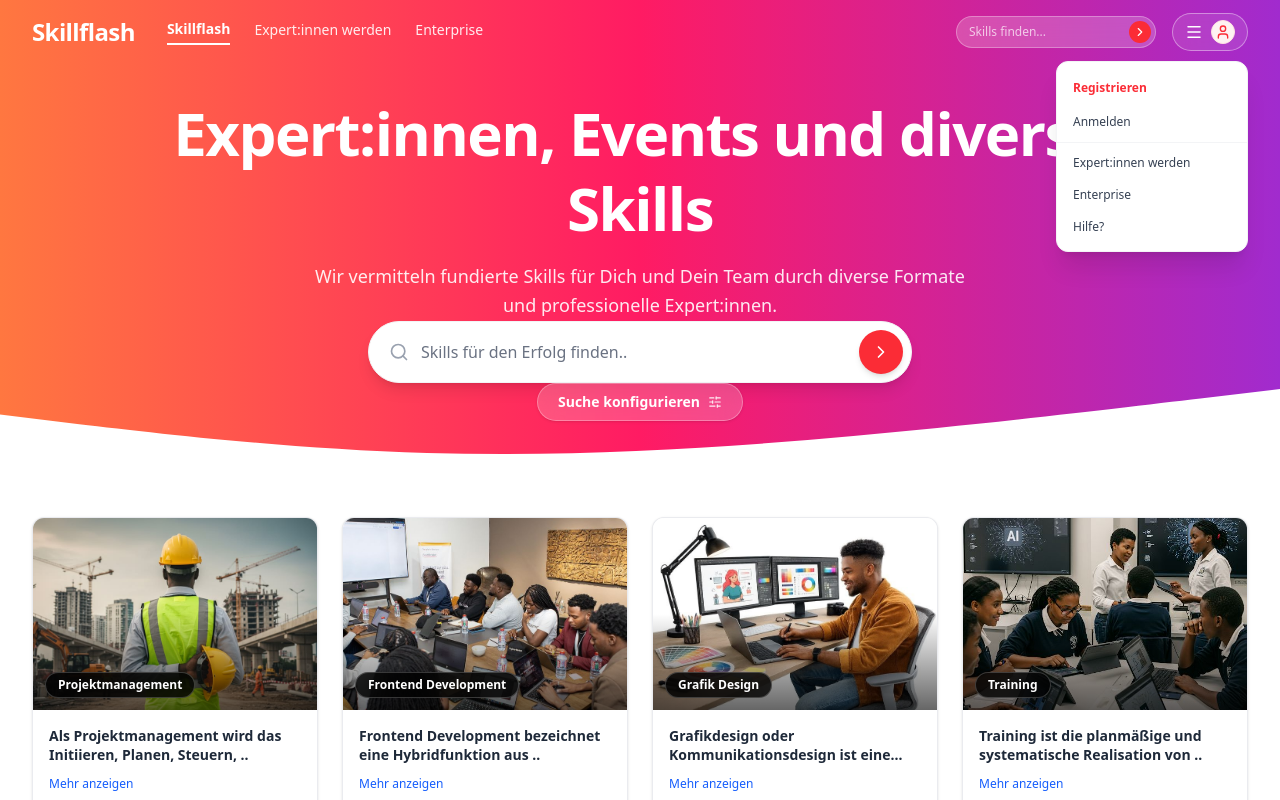
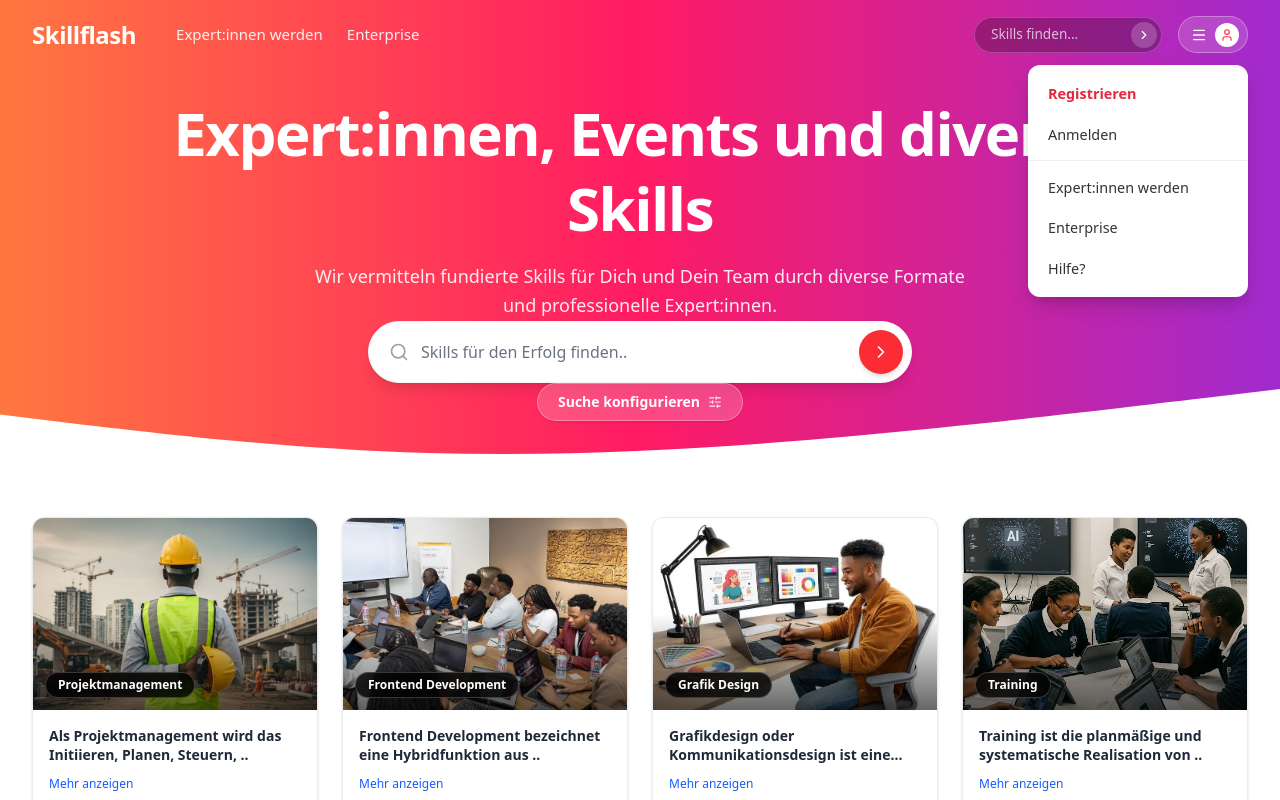
Before and after one commit to HANSLAY108/Suchst-Du-Expertise, a Next.js app: page / in a window 1280 px wide. Both pictures are taken after a click on the button 1210 px from the left and 32 px from the top of the page. Shown: the top 800 px of the page. Built offline with nearby package versions, Linux system fonts and the light colour scheme.

Commit message:
Milestone 2: Refactor Header component with global CSS and popover dropdown menu

```diff
--- a/src/section/Header/Header.section.tsx
+++ b/src/section/Header/Header.section.tsx
@@ -1,61 +1,80 @@
-import styles from "./header.module.css";
+"use client";
+
 import React, { useState } from "react";
-import { Search, User, Menu, X, ChevronRight } from "lucide-react";
+import { Search, User, Menu, ChevronRight } from "lucide-react";
+import Button from "@/components/ui/Button";
 
 interface HeaderProps {
   transparent?: boolean;
 }
 
 export default function Header({ transparent = false }: HeaderProps) {
-  const [mobileMenuOpen, setMobileMenuOpen] = useState(false);
+  const [menuOpen, setMenuOpen] = useState(false);
 
   return (
-    <header className={transparent ? styles.headerWrapperTransparent : styles.headerWrapper}>
-      <div className={styles.headerContainer}>
-        {/* Left Side: Branding and Desktop Navigation */}
-        <div className={styles.leftSection}>
-          <div className={transparent ? styles.logoTransparent : styles.logo}>Skillflash</div>
-          <nav className={styles.desktopNav}>
-            <a href="#" className={transparent ? styles.navLinkActiveTransparent : styles.navLinkActive}>Skillflash</a>
-            <a href="#" className={transparent ? styles.navLinkTransparent : styles.navLink}>Expert:innen werden</a>
-            <a href="#" className={transparent ? styles.navLinkTransparent : styles.navLink}>Enterprise</a>
+    <header className="header-wrapper">
+      <div className="header-container">
+        {/* Left Side: Logo & Desktop Navigation */}
+        <div className="header-brand-nav">
+          <a href="#" className="header-logo">
+            Skillflash
+          </a>
+          <nav className="header-nav hidden md:flex">
+            <a href="#" className="header-nav-link">
+              Expert:innen werden
+            </a>
+            <a href="#" className="header-nav-link">
+              Enterprise
+            </a>
           </nav>
         </div>
 
-        {/* Right Side: Quick Search & Profile Controls */}
-        <div className={styles.rightSection}>
-          <div className={transparent ? styles.miniSearchTransparent : styles.miniSearch}>
+        {/* Right Side: Quick Search & Profile Menu Toggle */}
+        <div className="header-right">
+          {/* Mini Search Bar Pill */}
+          <div className="header-mini-search">
             <input
               type="text"
               placeholder="Skills finden..."
-              className={transparent ? styles.miniSearchInputTransparent : styles.miniSearchInput}
+              className="header-mini-search-input"
             />
-            <button className={styles.miniSearchBtn} aria-label="Suche">
-              <ChevronRight size={14} className="text-white" />
+            <button className="header-mini-search-btn" aria-label="Suche">
+              <ChevronRight size={14} />
             </button>
           </div>
 
-          <div className={styles.userMenuWrapper}>
+          {/* User Profile / Menu Pill Toggle */}
+          <div className="header-user-menu">
             <button
-              className={transparent ? styles.menuToggleBtnTransparent : styles.menuToggleBtn}
-              onClick={() => setMobileMenuOpen(!mobileMenuOpen)}
+              className="header-menu-pill"
+              onClick={() => setMenuOpen(!menuOpen)}
               aria-label="Menü öffnen"
             >
-              <Menu size={18} className={transparent ? "text-white" : "text-gray-700"} />
-              <div className={styles.avatarIcon}>
-                <User size={16} className="text-red-500" />
+              <Menu size={16} className="text-white" />
+              <div className="header-menu-avatar">
+                <User size={14} className="text-[#ff334b]" />
               </div>
             </button>
 
-            {/* Dropdown Menu */}
-            {mobileMenuOpen && (
-              <div className={styles.dropdownMenu}>
-                <a href="#" className={styles.dropdownItemHighlight}>Registrieren</a>
-                <a href="#" className={styles.dropdownItem}>Anmelden</a>
-                <hr className={styles.dropdownDivider} />
-                <a href="#" className={styles.dropdownItem}>Expert:innen werden</a>
-                <a href="#" className={styles.dropdownItem}>Enterprise</a>
-                <a href="#" className={styles.dropdownItem}>Hilfe?</a>
+            {/* Popover Dropdown Menu */}
+            {menuOpen && (
+              <div className="header-popover-dropdown">
+                <a href="#" className="dropdown-item dropdown-item-highlight">
+                  Registrieren
+                </a>
+                <a href="#" className="dropdown-item">
+                  Anmelden
+                </a>
+                <hr className="dropdown-divider" />
+                <a href="#" className="dropdown-item">
+                  Expert:innen werden
+                </a>
+                <a href="#" className="dropdown-item">
+                  Enterprise
+                </a>
+                <a href="#" className="dropdown-item">
+                  Hilfe?
+                </a>
               </div>
             )}
           </div>
--- a/src/section/Header/header.module.css
+++ /dev/null
@@ -1,101 +0,0 @@
-@reference "../../app/globals.css";
-
-.headerWrapper {
-  @apply w-full bg-white shadow-sm sticky top-0 z-50 transition-all duration-200;
-}
-
-.headerContainer {
-  @apply max-w-7xl mx-auto px-4 sm:px-6 lg:px-8 h-16 flex items-center justify-between;
-}
-
-.leftSection {
-  @apply flex items-center gap-8;
-}
-
-.logo {
-  @apply text-xl sm:text-2xl font-black text-purple-900 tracking-tight cursor-pointer;
-}
-
-.desktopNav {
-  @apply hidden md:flex items-center gap-6 text-sm font-medium;
-}
-
-.navLinkActive {
-  @apply text-purple-700 font-bold border-b-2 border-purple-700 pb-1;
-}
-
-.navLink {
-  @apply text-gray-700 hover:text-purple-700 transition-colors pb-1;
-}
-
-.rightSection {
-  @apply flex items-center gap-3 sm:gap-4;
-}
-
-.miniSearch {
-  @apply hidden sm:flex items-center bg-gray-100 rounded-full pl-3 pr-1 py-1 border border-gray-200 focus-within:border-purple-500 focus-within:ring-1 focus-within:ring-purple-500 transition-all;
-}
-
-.miniSearchInput {
-  @apply bg-transparent text-xs text-gray-800 placeholder-gray-400 outline-none w-24 md:w-32 lg:w-40;
-}
-
-.miniSearchBtn {
-  @apply bg-red-500 hover:bg-red-600 rounded-full p-1 flex items-center justify-center transition-colors;
-}
-
-.userMenuWrapper {
-  @apply relative;
-}
-
-.menuToggleBtn {
-  @apply flex items-center gap-2 border border-gray-300 rounded-full py-1.5 px-3 hover:shadow-md transition-shadow bg-white;
-}
-
-.avatarIcon {
-  @apply w-6 h-6 rounded-full bg-red-50 flex items-center justify-center border border-red-100;
-}
-
-.headerWrapperTransparent {
-  @apply w-full bg-transparent sticky top-0 z-50 transition-all duration-200;
-}
-
-.logoTransparent {
-  @apply text-xl sm:text-2xl font-black text-white tracking-tight cursor-pointer;
-}
-
-.navLinkActiveTransparent {
-  @apply text-white font-bold border-b-2 border-white pb-1;
-}
-
-.navLinkTransparent {
-  @apply text-white/90 hover:text-white transition-colors pb-1;
-}
-
-.miniSearchTransparent {
-  @apply hidden sm:flex items-center bg-white/20 backdrop-blur-md rounded-full pl-3 pr-1 py-1 border border-white/30 transition-all;
-}
-
-.miniSearchInputTransparent {
-  @apply bg-transparent text-xs text-white placeholder-white/70 outline-none w-24 md:w-32 lg:w-40;
-}
-
-.menuToggleBtnTransparent {
-  @apply flex items-center gap-2 border border-white/40 rounded-full py-1.5 px-3 hover:bg-white/10 transition-colors bg-white/10 backdrop-blur-md;
-}
-
-.dropdownMenu {
-  @apply absolute right-0 top-12 w-48 bg-white rounded-xl shadow-xl border border-gray-100 py-2 flex flex-col z-50 text-xs font-medium text-left transition-all duration-150;
-}
-
-.dropdownItemHighlight {
-  @apply px-4 py-2.5 text-red-500 font-bold hover:bg-red-50 transition-colors;
-}
-
-.dropdownItem {
-  @apply px-4 py-2 text-gray-700 hover:bg-gray-50 transition-colors;
-}
-
-.dropdownDivider {
-  @apply my-1 border-gray-100;
-}
```
